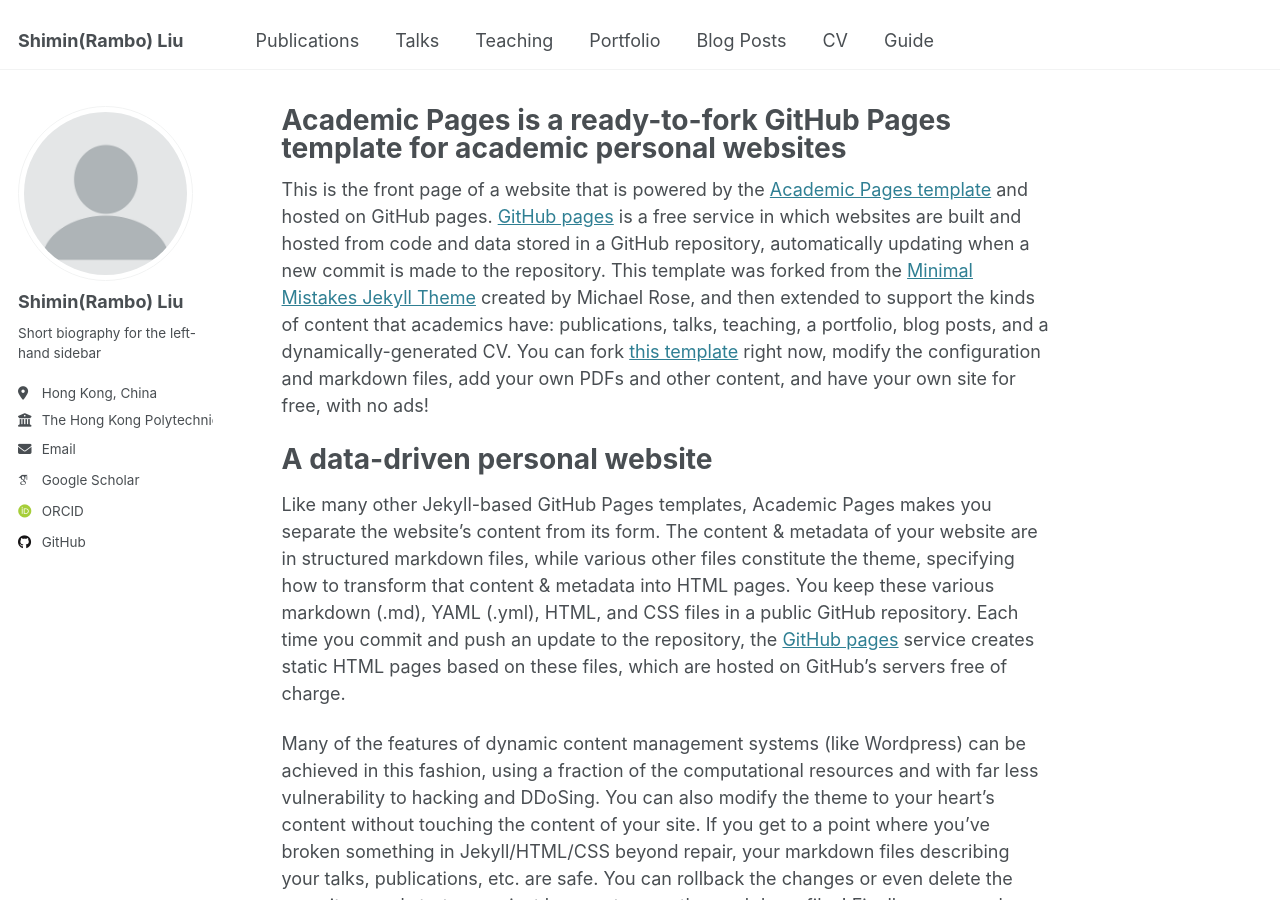
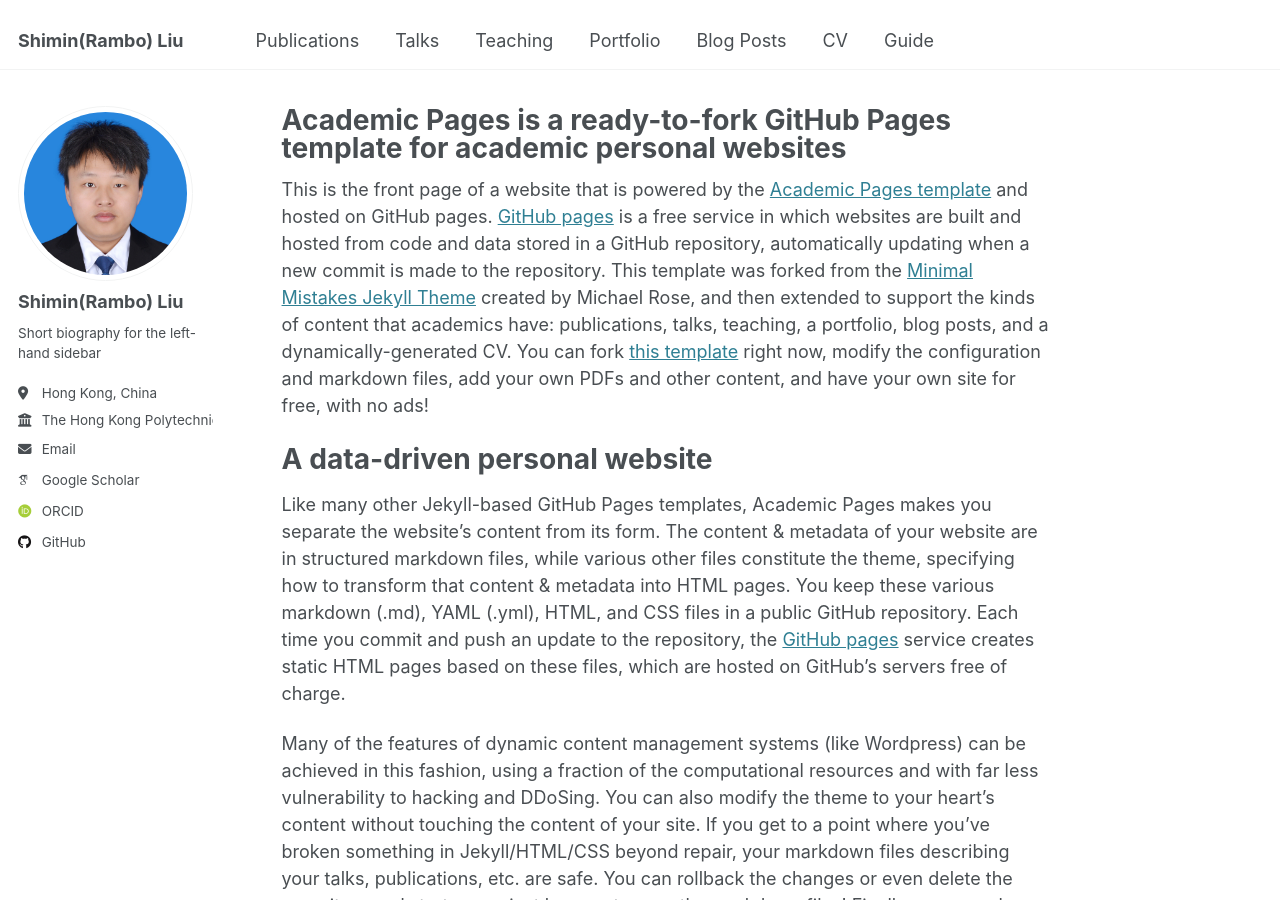
Before and after one commit to Rambo-Shimin/Rambo-Shimin.github.io, a Jekyll site: the page built from _pages/about.md, in a window 1280 px wide and 900 px high. Built offline with Jekyll 4.4.1, drawn with Linux system fonts in a browser that asks for light colours; some web fonts are replaced.

Commit message:
Update _config.yml

```diff
--- a/_config.yml
+++ b/_config.yml
@@ -22,7 +22,7 @@ repository               : "Rambo-Shimin/Rambo-Shimin.github.io"
 #               Additional customization can be done by editing /_includes/author-profile.html
 author:
   # Biographic information
-  avatar           : "profile.png"
+  avatar           : "shimin.png"
   name             : "Shimin(Rambo) Liu"
   pronouns         : # example: "she/her"
   bio              : "Short biography for the left-hand sidebar"
```
